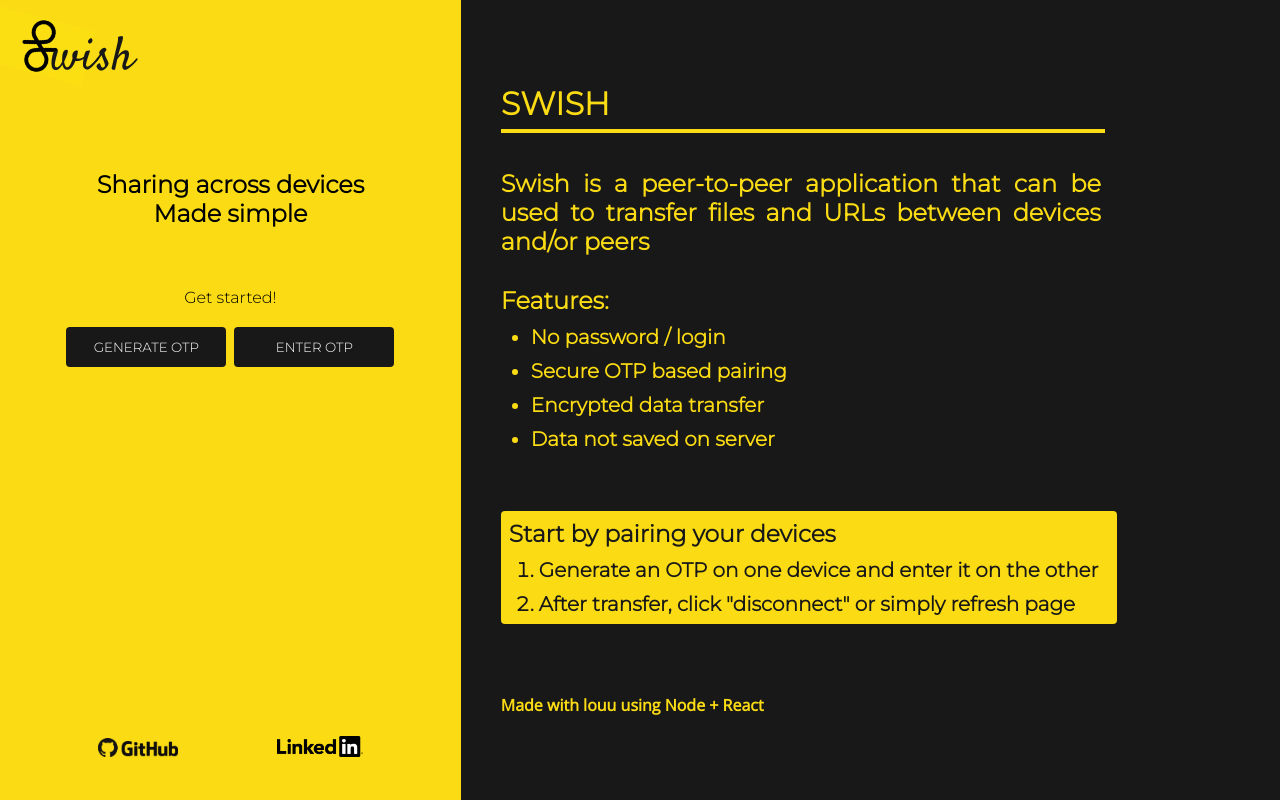
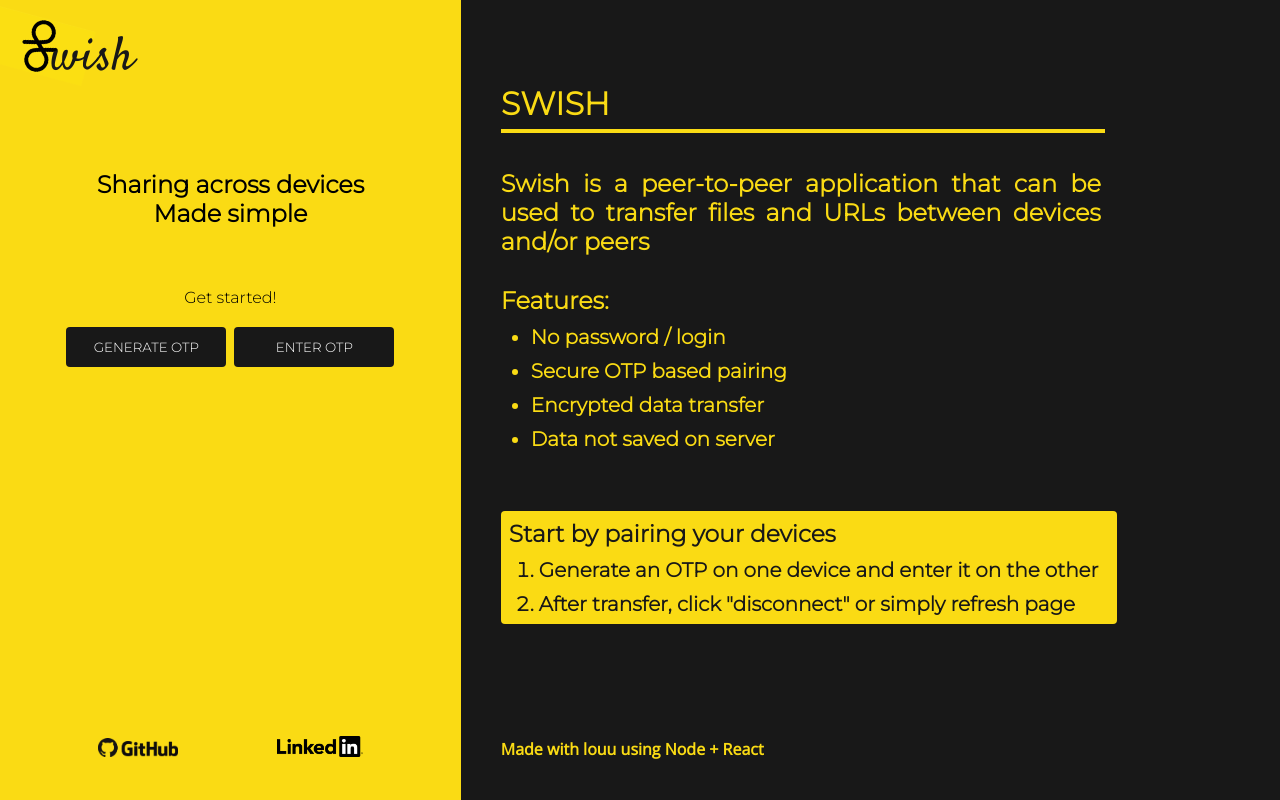
Before and after one commit to asd0999/swish_frontend, a React (Create React App) app: page / in a window 1280 px wide. Built offline with nearby package versions, Linux system fonts and the light colour scheme; no server answers.

Commit message:
info sec + css

```diff
--- a/src/App.js
+++ b/src/App.js
@@ -1,7 +1,7 @@
 import React, { Component } from "react";
 import Peer from "simple-peer";
 import { io } from "socket.io-client";
-import { BrowserRouter, Switch, Route, Link } from "react-router-dom";
+import { BrowserRouter, Switch, Route } from "react-router-dom";
 import ShowOTP from "./components/senderView/ShowOTP";
 import EnterOTP from "./components/receiverView/EnterOTP";
 import streamSaver from "streamsaver";
--- a/src/components/commonView/AboutInfo.jsx
+++ b/src/components/commonView/AboutInfo.jsx
@@ -27,7 +27,7 @@ export default class AboutInfo extends Component {
               <li>After transfer, click "disconnect" or simply refresh page</li>
             </ol>
           </div>
-          <div id="more-info">
+          <div id="madewithlove">
             <div id="icons"></div>
             Made with louu using Node + React
           </div>
--- a/src/index.scss
+++ b/src/index.scss
@@ -444,8 +444,7 @@ a:active {
 #title,
 #el-pitch,
 #list,
-#startby,
-#more-info {
+#startby {
     margin-bottom: 30px;
 }
 
@@ -484,8 +483,9 @@ hr {
     margin: 10px 0 0 30px;
 }
 
-#more-info {
-    margin-top: 70px;
+#madewithlove {
+    position: absolute;
+    bottom: 40px;
     font-size: 16px;
     font-family: "Open Sans", sans-serif;
 }
```
